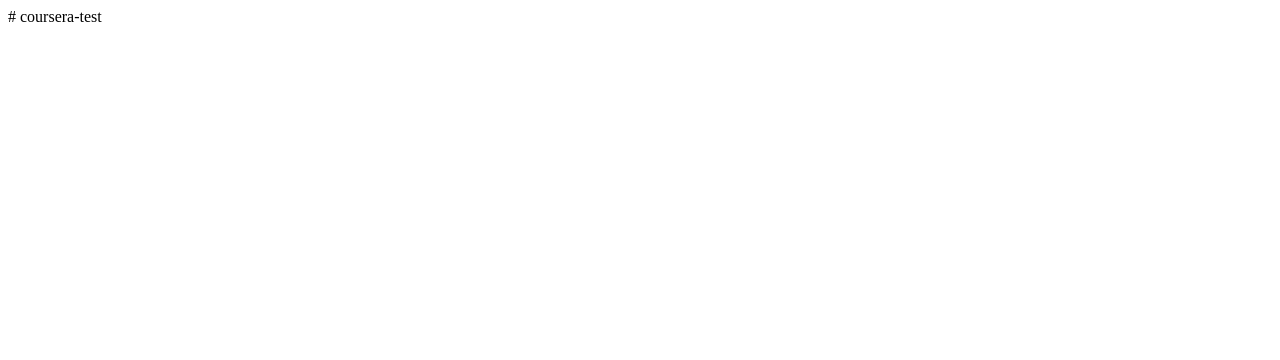
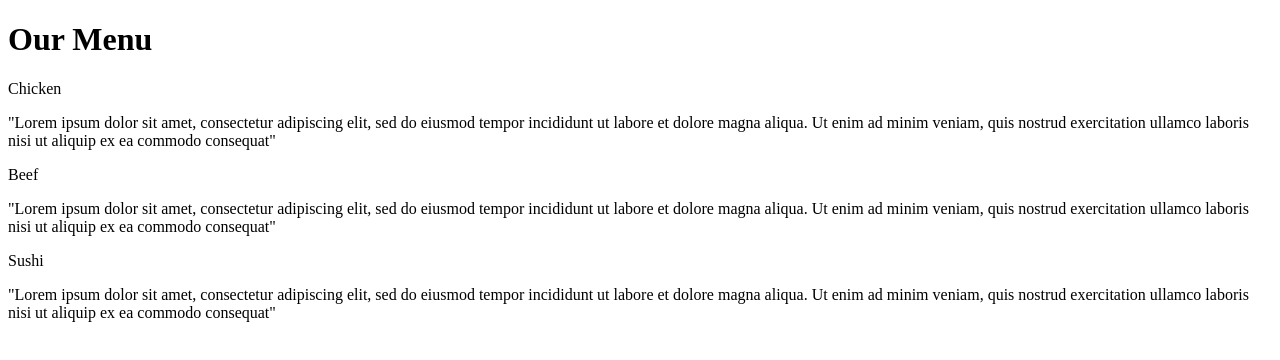
Before and after one commit to Hamza-mohamed/corsera-test, a plain HTML site: page index.html in a window 1280 px wide. Drawn offline with Linux system fonts and the light colour scheme.

Commit message:
Update index.html

```diff
--- a/index.html
+++ b/index.html
@@ -1 +1,39 @@
-# coursera-test
+<!DOCTYPE html>
+<htm>
+
+    <head>
+        <title>Assignment solution for module 2</title>
+        <meta charset="utf-8">
+        <link rel="stylesheet" href="css/css.css">
+
+    </head>
+
+    <body>
+        <h1> Our Menu</h1>
+        <section class="column-lg-4 colmn-md-6 colmn-sm-12">
+            <div>
+                <p class="menu_title" id="CH">Chicken</p>
+                <P class="content">"Lorem ipsum dolor sit amet, consectetur adipiscing elit, sed do eiusmod
+                    tempor incididunt ut labore et dolore magna aliqua. Ut enim ad minim veniam,
+                    quis nostrud exercitation ullamco laboris nisi ut aliquip ex ea commodo consequat"</P>
+            </div>
+        </section>
+        <section class="column-lg-4 colmn-md-6 colmn-sm-12">
+            <div>
+                <p class="menu_title" id="BE">Beef</p>
+                <P class="content">"Lorem ipsum dolor sit amet, consectetur adipiscing elit, sed do eiusmod
+                    tempor incididunt ut labore et dolore magna aliqua. Ut enim ad minim veniam,
+                    quis nostrud exercitation ullamco laboris nisi ut aliquip ex ea commodo consequat"</P>
+            </div>
+        </section>
+        <section class="column-lg-4 colmn-md-12 colmn-sm-12">
+            <div>
+                <p class="menu_title" id="SU">Sushi</p>
+                <P class="content">"Lorem ipsum dolor sit amet, consectetur adipiscing elit, sed do eiusmod
+                    tempor incididunt ut labore et dolore magna aliqua. Ut enim ad minim veniam,
+                    quis nostrud exercitation ullamco laboris nisi ut aliquip ex ea commodo consequat"</P>
+
+            </div>
+        </section>
+    </body>
+</html>
```
